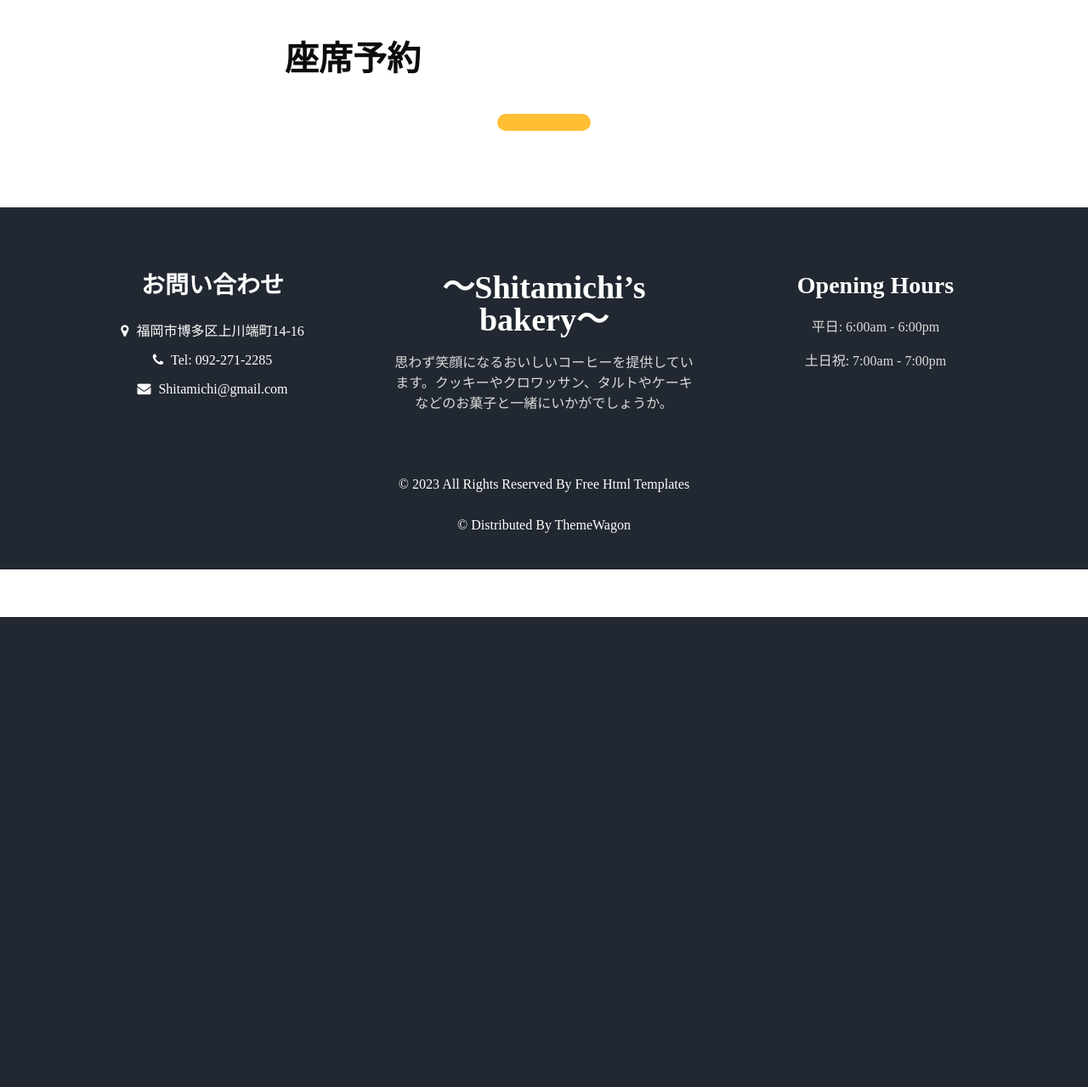
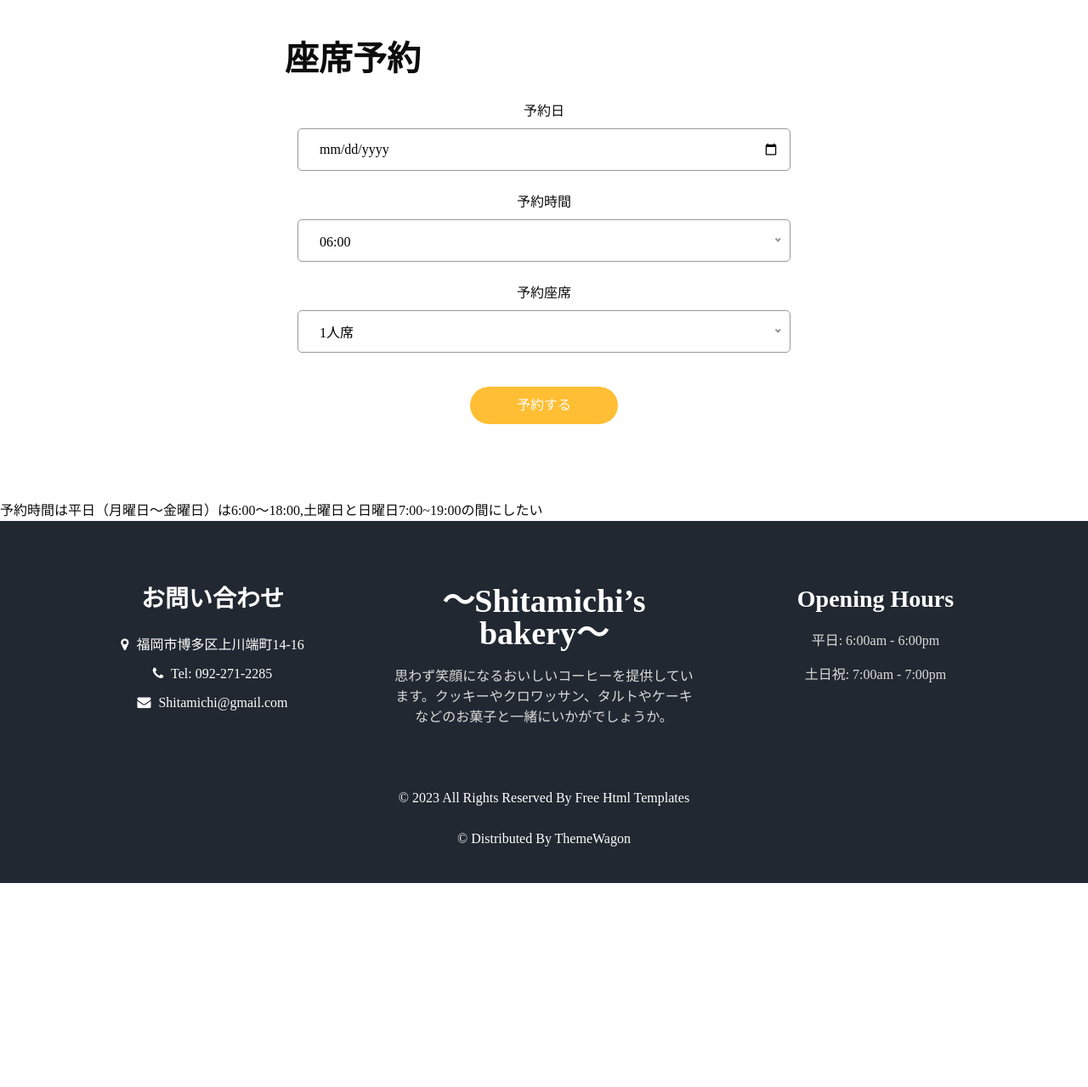
Before and after one commit to miyosi33/FIC_D_CareerDesign, a PHP site: page /zaseki.php in a window 1280 px wide. Shown: the part 74-1353 px from the top of the page at 85% size. Before the commit the page ends 800 px from the top, so only its background shows below. Run offline with PHP 8.4, Linux system fonts and the light colour scheme; some libraries are stand-ins or nearby versions; some web fonts are replaced.

Commit message:
Update zaseki.php

```diff
--- a/zaseki.php
+++ b/zaseki.php
@@ -3,9 +3,7 @@
 <section class="book_section layout_padding">
     <div class="container1 tinntinn">
         <div class="heading_container">
-    <h2>
-    座席予約
-    </h2>
+            <h2>座席予約</h2>
         </div>
 
         <?php
@@ -15,17 +13,73 @@
         // -- 予約する商品
         // -- 座席は１人席５つ、２人席３つ、４人席4つ
         // -- 予約するユーザーID
-        // -- 予約番号（重複はしてはいけない
+        // -- 予約番号（重複はしてはいけない）
 
+        // フォームが送信された場合の処理
+        if ($_SERVER['REQUEST_METHOD'] === 'POST') {
+            // 入力値を取得
+            $reservation_date = $_POST['reservation_date'];
+            $reservation_time = $_POST['reservation_time'];
+            $reservation_seat = $_POST['reservation_seat'];
 
+            // 予約番号を生成する関数
+            function generateReservationNumber() {
+                $characters = 'ABCDEFGHIJKLMNOPQRSTUVWXYZabcdefghijklmnopqrstuvwxyz0123456789';
+                $reservation_number = '';
+
+                // 5文字のランダムな文字列を生成
+                for ($i = 0; $i < 5; $i++) {
+                    $reservation_number .= $characters[rand(0, strlen($characters) - 1)];
+                }
+
+                return $reservation_number;
+            }
+
+            // 予約番号を生成
+            $reservation_number = generateReservationNumber();
+
+            // データベースに予約情報を追加する処理を実行することができます
+
+            // 以下は仮のメッセージの表示です
+            echo "座席予約が完了しました。";
+            echo "予約番号: " . $reservation_number;
+        }
         ?>
+
         <div class="col-md-12">
             <div class="form_container">
-        <form action="">
+                <form method="POST">
+                    <!-- 予約フォームの入力項目を追加してください -->
+                    <div class="form-group">
+                        <label for="reservation_date">予約日</label>
+                        <input type="date" name="reservation_date" class="form-control" required>
+                    </div>
+                    <div class="form-group">
+                        <label for="reservation_time">予約時間</label>
+                        <select name="reservation_time" class="form-control" required>
+                            <?php
+                            // 予約可能な時間帯を生成（15分刻み）
+                            $start_time = strtotime('6:00');
+                            $end_time = strtotime('19:00');
+                            $interval = 15 * 60; // 15分を秒に変換
+                            for ($time = $start_time; $time <= $end_time; $time += $interval) {
+                                $formatted_time = date('H:i', $time);
+                                echo "<option value=\"$formatted_time\">$formatted_time</option>";
+                            }
+                            ?>
+                        </select>
+                    </div>
+                    <div class="form-group">
+                        <label for="reservation_seat">予約座席</label>
+                        <select name="reservation_seat" class="form-control" required>
+                            <option value="1">1人席</option>
+                            <option value="2">2人席</option>
+                            <option value="4">4人席</option>
+                        </select>
+                    </div>
+
                     <div class="btn_box">
-            <button>
-
-            </button>
+                        <button type="submit">予約する</button>
                     </div>
                 </form>
             </div>
@@ -35,8 +89,6 @@
         </div>
     </div>
 </section>
-
-
-
+予約時間は平日（月曜日～金曜日）は6:00～18:00,土曜日と日曜日7:00~19:00の間にしたい
 
 <?php require 'footer.php'; ?>
```
Lines whose indentation alone changed are shown as unchanged.
